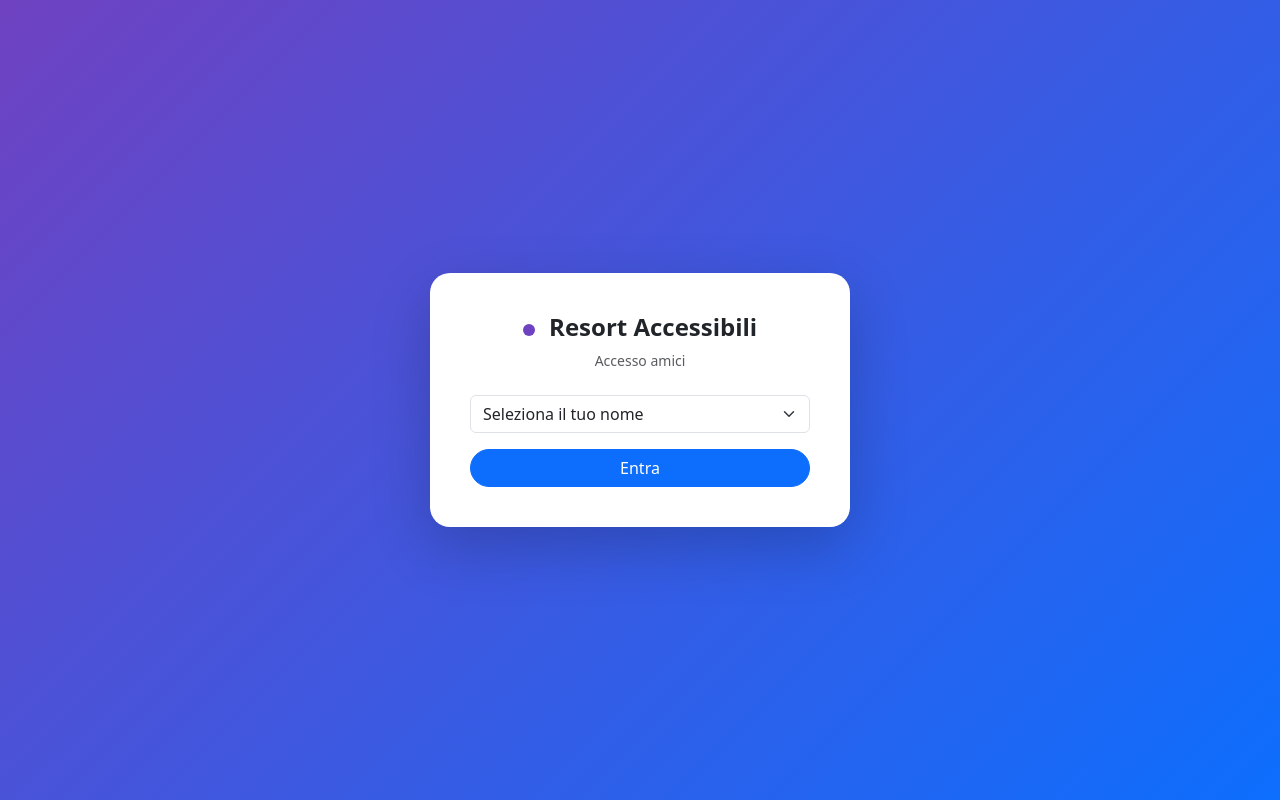
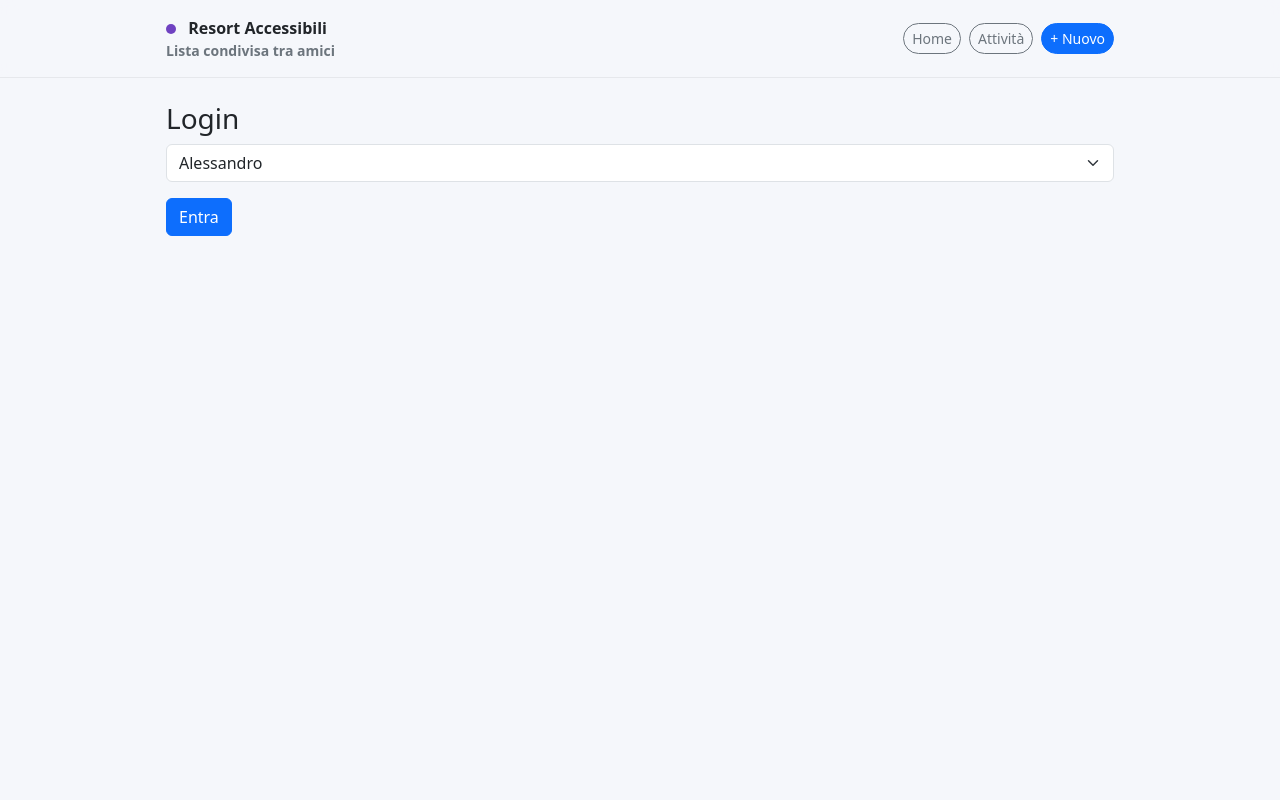
Before and after one commit to teskio83/resort-accessibili, a Flask app: page /login in a window 1280 px wide. Run offline with Flask 3, Linux system fonts and the light colour scheme; some libraries are stand-ins or nearby versions.

Commit message:
Refactor login.html to extend base template

```diff
--- a/templates/login.html
+++ b/templates/login.html
@@ -1,72 +1,12 @@
-<!doctype html>
-<html lang="it">
-<head>
-  <meta charset="utf-8">
-  <meta name="viewport" content="width=device-width, initial-scale=1">
-  <title>Accesso – Resort Accessibili</title>
-
-  <link href="https://cdn.jsdelivr.net/npm/bootstrap@5.3.3/dist/css/bootstrap.min.css" rel="stylesheet">
-
-  <style>
-    body {
-      background: linear-gradient(135deg, #6f42c1, #0d6efd);
-      min-height: 100vh;
-      display: flex;
-      align-items: center;
-      justify-content: center;
-    }
-
-    .login-card {
-      background: white;
-      border-radius: 20px;
-      padding: 40px;
-      width: 100%;
-      max-width: 420px;
-      box-shadow: 0 20px 60px rgba(0,0,0,.2);
-    }
-
-    .brand-dot {
-      width: 12px;
-      height: 12px;
-      border-radius: 50%;
-      display: inline-block;
-      background: #6f42c1;
-      margin-right: 8px;
-    }
-
-    .btn-pill {
-      border-radius: 999px;
-    }
-  </style>
-</head>
-
-<body>
-
-  <div class="login-card text-center">
-    <div class="mb-4">
-      <h4 class="fw-semibold">
-        <span class="brand-dot"></span>
-        Resort Accessibili
-      </h4>
-      <div class="text-muted small">Accesso amici</div>
-    </div>
-
+{% extends "base.html" %}
+{% block content %}
+<h3>Login</h3>
 <form method="post">
-      <div class="mb-3">
-        <select name="name" class="form-select" required>
-          <option value="">Seleziona il tuo nome</option>
+  <select name="name" class="form-select">
     {% for f in friends %}
       <option value="{{ f }}">{{ f }}</option>
     {% endfor %}
   </select>
-      </div>
-
-      <button type="submit" class="btn btn-primary w-100 btn-pill">
-        Entra
-      </button>
+  <button class="btn btn-primary mt-3">Entra</button>
 </form>
-
-  </div>
-
-</body>
-</html>
+{% endblock %}
```
Lines whose indentation alone changed are shown as unchanged.
